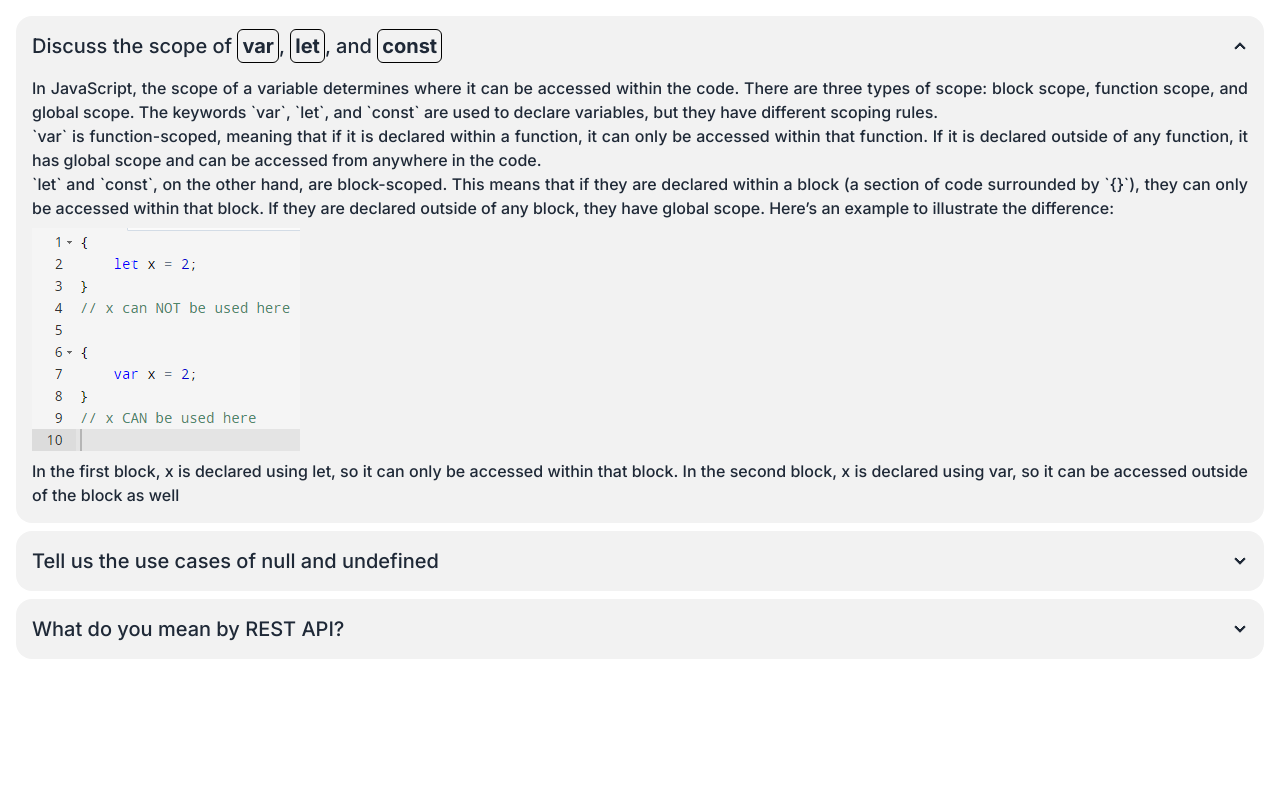
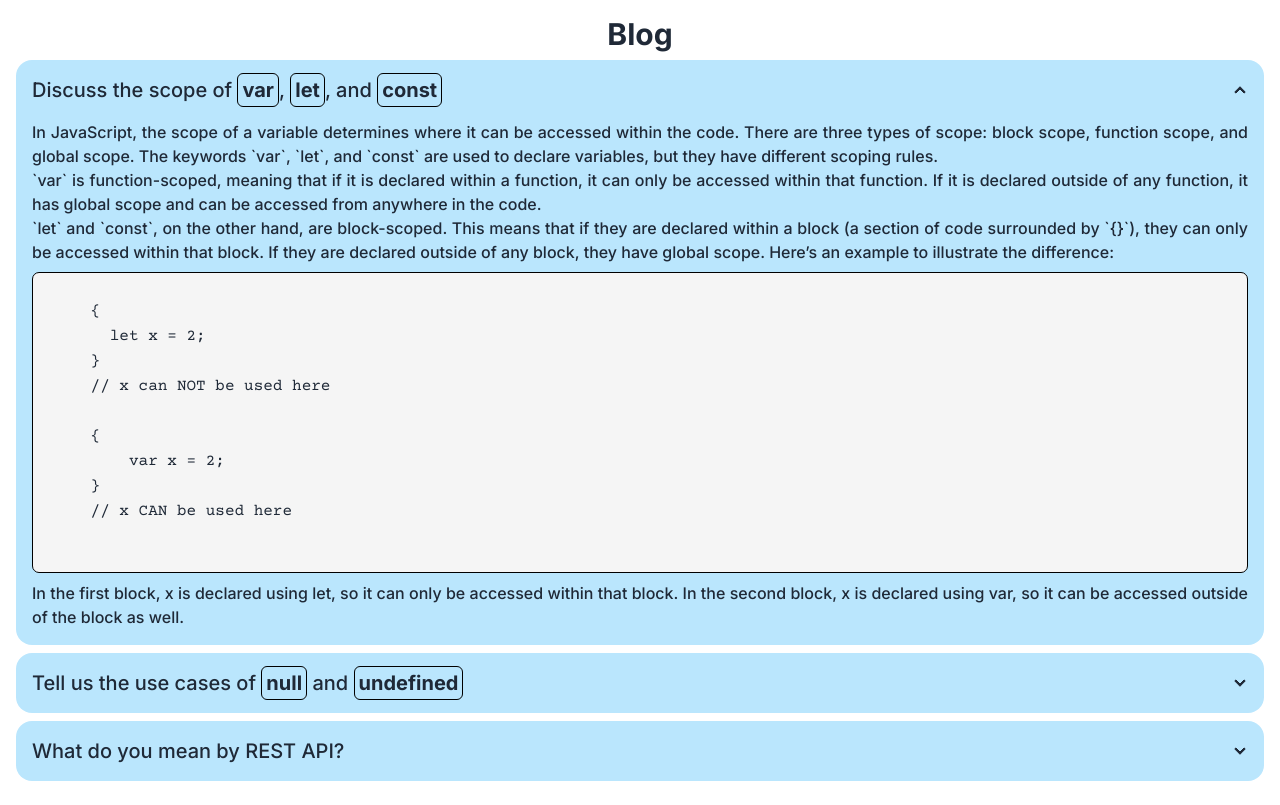
Before and after one commit to zhzahid1911509/PHero-Tube-Project, a plain HTML site: page blog.html in a window 1280 px wide. Drawn offline with nearby package versions, Linux system fonts and the light colour scheme.

Commit message:
blog created and others updated

```diff
--- a/blog.html
+++ b/blog.html
@@ -8,52 +8,115 @@
     <script src="https://cdn.tailwindcss.com"></script>
     <link rel="preconnect" href="https://fonts.googleapis.com">
     <link rel="preconnect" href="https://fonts.gstatic.com" crossorigin>
-    <link href="https://fonts.googleapis.com/css2?family=Inter:wght@300;500;700&display=swap" rel="stylesheet">
+    <link href="https://fonts.googleapis.com/css2?family=Inter:wght@300;500;700&display=swap"
+    rel="stylesheet">
+    <link href="https://fonts.googleapis.com/css2?family=Courier+Prime&display=swap" rel="stylesheet">
     <style>
         *{
             margin: 0%;
             padding: 0%;
             font-family: 'Inter', sans-serif;
         }
+        pre {
+
+          white-space: pre-wrap;
+          border: 1px solid black;
+          border-radius: 7px;
+          background-color: #f5f5f5;
+        }
+
+
     </style>
 </head>
 <body>
     <div class="p-4 text-justify">
-        <div class="collapse collapse-arrow bg-base-200 mb-2">
+      <h2 class="text-center mb-2 text-3xl font-bold">Blog</h2>
+        <div class="collapse collapse-arrow bg-sky-200 mb-2">
             <input type="radio" name="my-accordion-2" checked="checked" />
             <div class="collapse-title text-xl font-medium">
                 Discuss the scope of <span class="border border-black rounded-md p-1 font-semibold">var</span>, <span class="border border-black rounded-md p-1 font-semibold">let</span>, and <span class="border border-black rounded-md p-1 font-semibold">const</span>
             </div>
             <div class="collapse-content">
-            <p>In JavaScript, the scope of a variable determines where it can be accessed within the code. There are three types of scope: block scope, function scope, and global scope. The keywords `var`, `let`, and `const` are used to declare variables, but they have different scoping rules. <br>
+            <p class="">In JavaScript, the scope of a variable determines where it can be accessed within the code. There are three types of scope: block scope, function scope, and global scope. The keywords `var`, `let`, and `const` are used to declare variables, but they have different scoping rules. <br>
 
             `var` is function-scoped, meaning that if it is declared within a function, it can only be accessed within that function. If it is declared outside of any function, it has global scope and can be accessed from anywhere in the code. <br>
 
             `let` and `const`, on the other hand, are block-scoped. This means that if they are declared within a block (a section of code surrounded by `{}`), they can only be accessed within that block. If they are declared outside of any block, they have global scope.
 
             Here’s an example to illustrate the difference:
-            <img src="images/code-snippet-1.png" alt="" class="my-2">
+            <div class="my-2">
+              <pre>
+                <code style="font-family: 'Courier Prime', monospace;">
+      {
+        let x = 2;
+      }
+      // x can NOT be used here
 
-            In the first block, x is declared using let, so it can only be accessed within that block. In the second block, x is declared using var, so it can be accessed outside of the block as well
+      {
+          var x = 2;
+      }
+      // x CAN be used here
+                </code>
+              </pre>
+            </div>
+
+
+            In the first block, x is declared using let, so it can only be accessed within that block. In the second block, x is declared using var, so it can be accessed outside of the block as well.
                 </p>
             </div>
           </div>
-          <div class="collapse collapse-arrow bg-base-200 mb-2">
+          <div class="collapse collapse-arrow bg-sky-200 mb-2">
             <input type="radio" name="my-accordion-2" />
             <div class="collapse-title text-xl font-medium">
-                Tell us the use cases of null and undefined
+                Tell us the use cases of <span class="border border-black rounded-md p-1 font-semibold">null</span> and <span class="border border-black rounded-md p-1 font-semibold">undefined</span>
             </div>
             <div class="collapse-content">
-              <p>hello</p>
+              <p>In JavaScript, `null` and `undefined` are both used to represent the absence of a value, but they are used in slightly different scenarios:
+
+                - `undefined` is used when a variable has been declared but has not yet been assigned a value. For example, if we declare a variable `let x;` and then log it to the console with `console.log(x);`, we will get `undefined`.
+
+                - `null` is an assignment value that represents no value or no object. It is used to indicate that a variable should have no value. For example, we might use null to indicate that a function argument is not being used, or to indicate the intentional absence of an object. <br>
+
+                Here's an example:
+                <div class="my-2">
+                  <pre>
+                    <code style="font-family: 'Courier Prime', monospace;">
+      let myVar; // myVar is undefined
+      console.log(myVar); // logs "undefined"
+
+      myVar = null; // myVar is explicitly set to null
+      console.log(myVar); // logs "null"
+                    </code>
+                  </pre>
+                </div>
+
+
+                In practical terms, when defining a variable that is meant to later hold an object, it is advisable to initialize the variable to `null` as opposed to anything else. That way, you can explicitly check for the value `null` to determine if the variable has been filled with an object reference at a later time.
+
+                Remember, JavaScript treats `null` and `undefined` differently when using strict equality (`===`) and type-converting equality (`==`). For instance, while `null == undefined` is true, `null === undefined` is false.
+
+                </p>
             </div>
           </div>
-          <div class="collapse collapse-arrow bg-base-200 mb-2">
+          <div class="collapse collapse-arrow bg-sky-200 mb-2">
             <input type="radio" name="my-accordion-2" />
             <div class="collapse-title text-xl font-medium">
                 What do you mean by REST API?
             </div>
             <div class="collapse-content">
-              <p>hello</p>
+              <p>A REST API, or REpresentational State Transfer API, is a type of API (Application Programming Interface) that follows certain constraints of the REST architectural style. It allows for interaction with RESTful web services.
+
+                Here are some key principles of REST APIs: <br>
+
+                1. <b>Uniform Interface:</b> All API requests for the same resource should look the same, regardless of where the request comes from. <br>
+                2. <b>Client-Server Decoupling:</b> In REST API design, client and server applications must be completely independent of each other. <br>
+                3. <b>Statelessness:</b> REST APIs are stateless, meaning that each request needs to include all the information necessary for processing it. <br>
+                4. <b>Cacheability:</b> When possible, resources should be cacheable on the client or server side. <br>
+                5. <b>Layered System Architecture:</b> In REST APIs, the calls and responses go through different layers. <br>
+
+                REST APIs can be developed using virtually any programming language and support a variety of data formats. They provide a flexible and lightweight way to integrate applications and connect components in microservices architectures.
+
+                </p>
             </div>
           </div>
     </div>
--- a/scripts/script.js
+++ b/scripts/script.js
@@ -57,9 +57,11 @@ const displayVideoDetails = async (data, isSort) => {
         const imgUrl = 'images/icons8-blue-tick-32.png';
         const durationHour = parseInt(video.others.posted_date/3600);
         const durationMinute = parseInt((video.others.posted_date%3600)/60);
+        const hourText = durationHour + ' hours';
+        const minText = durationMinute + ' min ago';
         videoCard.innerHTML = `
         <figure class="relative"><img src="${video.thumbnail}" alt="Shoes" class="w-full h-[300px] rounded-lg"/>
-        <div class="absolute bg-black text-white mt-64 ml-72 rounded-lg p-1">${durationHour} hours ${durationMinute} min ago</div>
+        <div class="absolute bg-black text-white mt-64 ml-40 md:ml-48 lg:ml-56 xl:ml-72 rounded-lg">${durationHour>0?hourText:''} ${durationMinute>0?minText:''}</div>
         </figure>
         <div class="card-body">
         <div class="flex flex-row gap-2 items-center">
@@ -91,4 +93,4 @@ const sortVideos = () => {
 }
 
 videoCategory();
-videoDetails(1000)
+videoDetails(1000);
```
